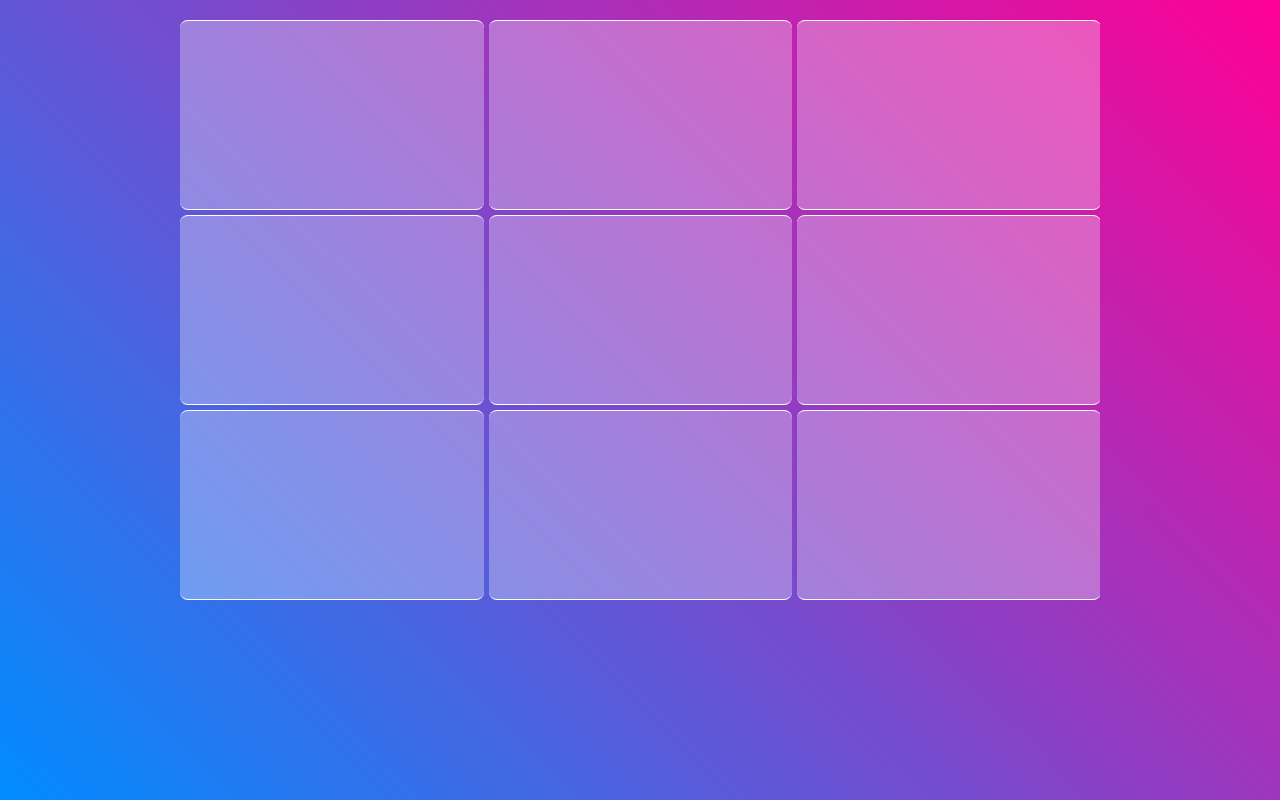
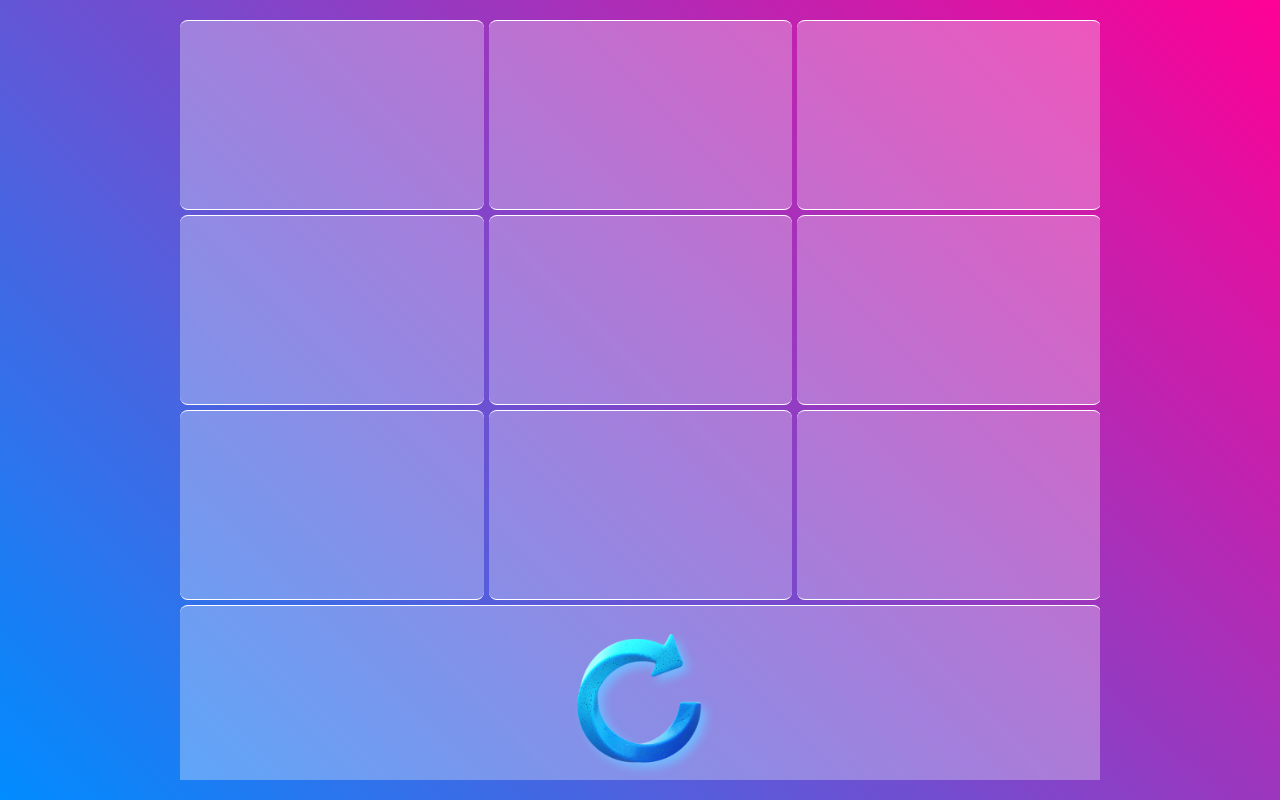
Before and after one commit to imluistoledo/prog-web, a plain HTML site: page parcial-2/tic-tac-toe/index.html in a window 1280 px wide. Drawn offline with Linux system fonts and the light colour scheme.

Commit message:
pues se agrego un boton :)

```diff
--- a/parcial-2/tic-tac-toe/index.html
+++ b/parcial-2/tic-tac-toe/index.html
@@ -18,6 +18,9 @@
         <div class="caja" id="caja7"></div>
         <div class="caja" id="caja8"></div>
         <div class="caja" id="caja9"></div>
+        <div class="caja btnLimpiar">
+            <button type="button" id="btnLimpiar"></button>
+        </div>
     </div>
     <script src="app.js"></script>
 </body>
```
